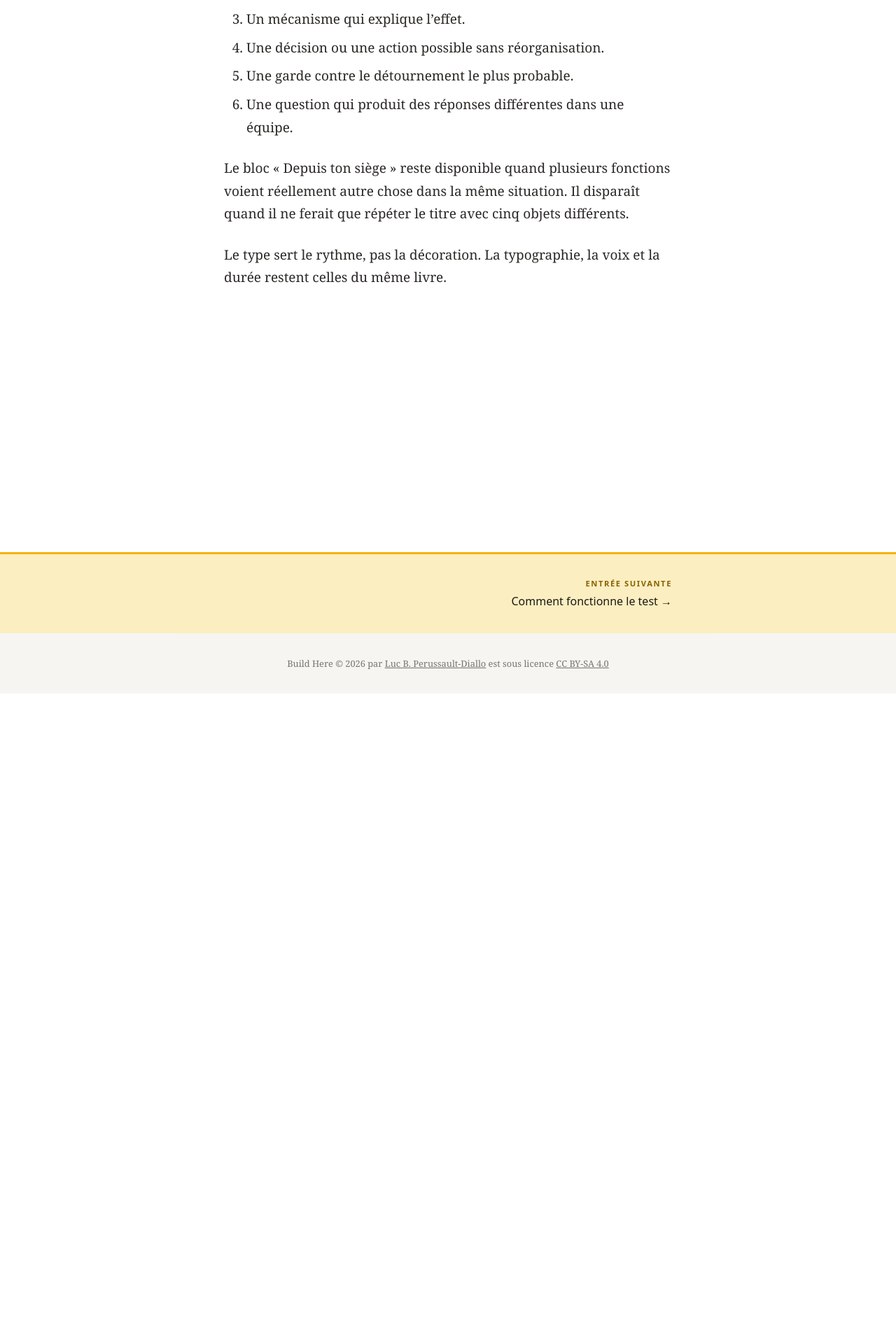
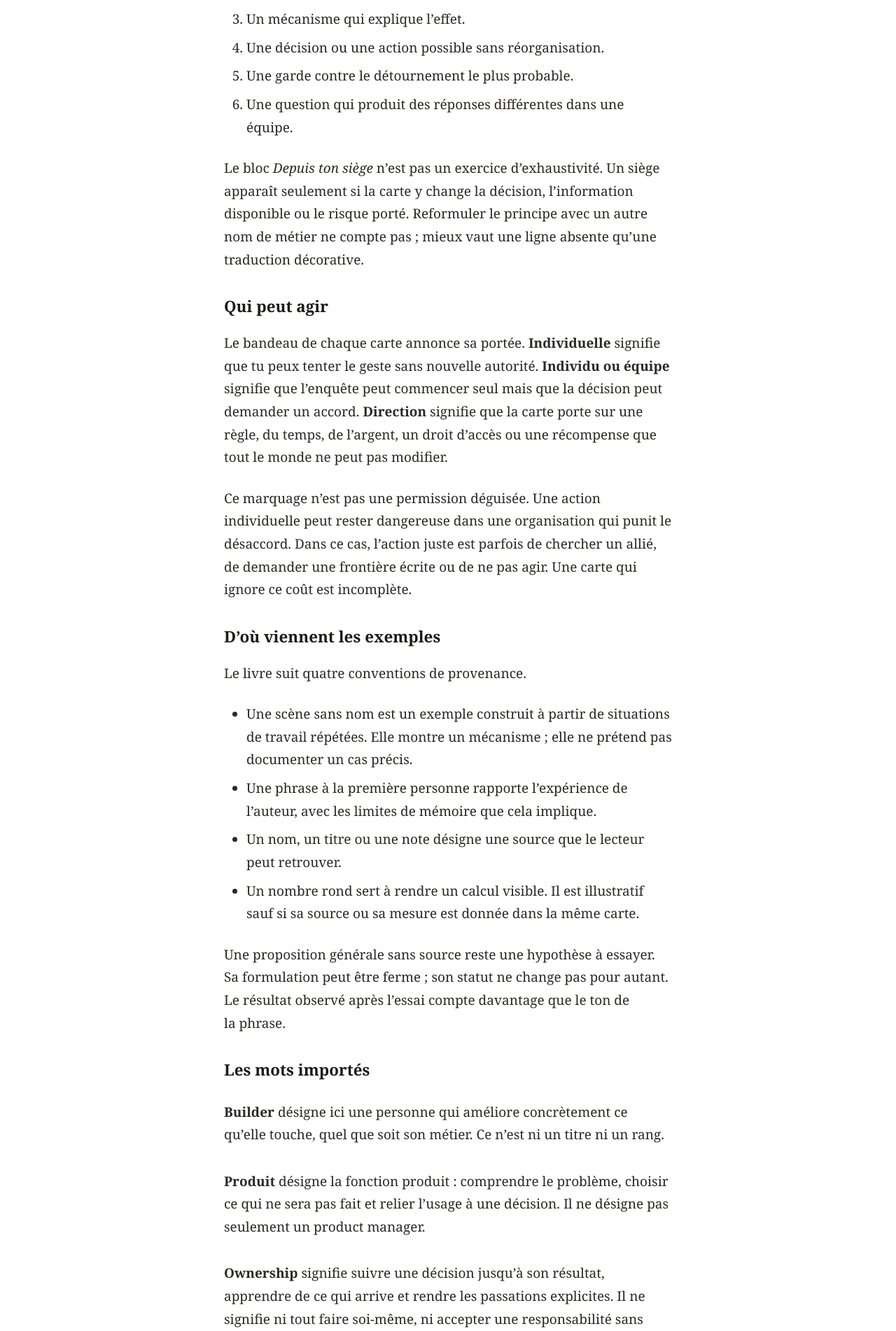
Before and after one commit to luuuc/build-here-book, a Jekyll site: the page built from _chapters/a1-les-quatre-types-de-cartes.md, in a window 1280 px wide. Shown: the part 2477-4379 px from the top of the page at 70% size. Built offline with Jekyll 4.4.1, drawn with Linux system fonts in a browser that asks for light colours; some of the changed text lies outside the part shown.

Commit message:
feat(chapters): chaque carte annonce qui peut agir
Un bandeau dit si le geste demandé se tente seul, demande un accord
d'équipe, ou relève de la direction. Les annexes écrivent aussi d'où
viennent les exemples et ce que le livre entend par builder, produit,
ownership et référence.

```diff
--- a/_chapters/a1-les-quatre-types-de-cartes.md
+++ b/_chapters/a1-les-quatre-types-de-cartes.md
@@ -69,6 +69,35 @@
 5. Une garde contre le détournement le plus probable.
 6. Une question qui produit des réponses différentes dans une équipe.
 
+Le bloc *Depuis ton siège* n'est pas un exercice d'exhaustivité. Un siège apparaît seulement si la carte y change la décision, l'information disponible ou le risque porté. Reformuler le principe avec un autre nom de métier ne compte pas ; mieux vaut une ligne absente qu'une traduction décorative.
+
+## Qui peut agir
+
+Le bandeau de chaque carte annonce sa portée. **Individuelle** signifie que tu peux tenter le geste sans nouvelle autorité. **Individu ou équipe** signifie que l'enquête peut commencer seul mais que la décision peut demander un accord. **Direction** signifie que la carte porte sur une règle, du temps, de l'argent, un droit d'accès ou une récompense que tout le monde ne peut pas modifier.
+
+Ce marquage n'est pas une permission déguisée. Une action individuelle peut rester dangereuse dans une organisation qui punit le désaccord. Dans ce cas, l'action juste est parfois de chercher un allié, de demander une frontière écrite ou de ne pas agir. Une carte qui ignore ce coût est incomplète.
+
+## D'où viennent les exemples
+
+Le livre suit quatre conventions de provenance.
+
+- Une scène sans nom est un exemple construit à partir de situations de travail répétées. Elle montre un mécanisme ; elle ne prétend pas documenter un cas précis.
+- Une phrase à la première personne rapporte l'expérience de l'auteur, avec les limites de mémoire que cela implique.
+- Un nom, un titre ou une note désigne une source que le lecteur peut retrouver.
+- Un nombre rond sert à rendre un calcul visible. Il est illustratif sauf si sa source ou sa mesure est donnée dans la même carte.
+
+Une proposition générale sans source reste une hypothèse à essayer. Sa formulation peut être ferme ; son statut ne change pas pour autant. Le résultat observé après l'essai compte davantage que le ton de la phrase.
+
+## Les mots importés
+
+**Builder** désigne ici une personne qui améliore concrètement ce qu'elle touche, quel que soit son métier. Ce n'est ni un titre ni un rang.
+
+**Produit** désigne la fonction produit : comprendre le problème, choisir ce qui ne sera pas fait et relier l'usage à une décision. Il ne désigne pas seulement un product manager.
+
+**Ownership** signifie suivre une décision jusqu'à son résultat, apprendre de ce qui arrive et rendre les passations explicites. Il ne signifie ni tout faire soi-même, ni accepter une responsabilité sans autorité, ni offrir du travail hors contrat.
+
+**Référence** désigne un travail dont d'autres peuvent vérifier et réutiliser la méthode. Elle ne suppose ni audience, ni célébrité, ni publication permanente.
+
 Le bloc « Depuis ton siège » reste disponible quand plusieurs fonctions voient réellement autre chose dans la même situation. Il disparaît quand il ne ferait que répéter le titre avec cinq objets différents.
 
 Le type sert le rythme, pas la décoration. La typographie, la voix et la durée restent celles du même livre.
--- a/_data/interface.yml
+++ b/_data/interface.yml
@@ -34,6 +34,11 @@
     diagnostic: "Diagnostic"
     pratique: "Pratique"
     systeme: "Système"
+  portees:
+    principe: "Portée : individuelle"
+    diagnostic: "Portée : individu ou équipe"
+    pratique: "Portée : individuelle"
+    systeme: "Portée : direction"
 
 # La note d'une entree.
 #
--- a/_includes/book-body.html
+++ b/_includes/book-body.html
@@ -45,6 +45,7 @@
             {% endif %}
             {% if c.metadata.reading_time_in_minutes %}<span>{{ c.metadata.reading_time_in_minutes }} min</span>{% endif %}
             {% if c.card_type %}<span>{{ site.data.interface.lecture.types[c.card_type] }}</span>{% endif %}
+            {% if c.card_type %}<span>{{ c.action_scope | default: site.data.interface.lecture.portees[c.card_type] }}</span>{% endif %}
           </p>
           {% if is_section %}
             <h2 class="chapter-title">{{ c.title }}</h2>
--- a/_includes/epub-body.html
+++ b/_includes/epub-body.html
@@ -35,6 +35,7 @@
           {% unless c.part == c.title %}<span>{{ c.part }}</span>{% endunless %}
         {% endif %}
         {% if c.metadata.reading_time_in_minutes %}<span>{{ c.metadata.reading_time_in_minutes }} min</span>{% endif %}
+        {% if c.card_type %}<span>{{ site.data.interface.lecture.types[c.card_type] }}</span><span>{{ c.action_scope | default: site.data.interface.lecture.portees[c.card_type] }}</span>{% endif %}
       </div>
       {% if c.description %}<div class="chapter-lede">{{ c.description }}</div>{% endif %}
       {% if c.author %}<p class="chapter-author">Écrite par {{ c.author | escape }}</p>{% endif %}
--- a/_layouts/chapter.html
+++ b/_layouts/chapter.html
@@ -29,6 +29,7 @@
           {% endif %}
           {% if page.metadata.reading_time_in_minutes %}<span>{{page.metadata.reading_time_in_minutes}} min</span>{% endif %}
           {% if page.card_type %}<span class="card-type">{{ site.data.interface.lecture.types[page.card_type] }}</span>{% endif %}
+          {% if page.card_type %}<span>{{ page.action_scope | default: site.data.interface.lecture.portees[page.card_type] }}</span>{% endif %}
           <!-- Les deux actions de page, groupees. Le conteneur porte la
                marge automatique : sur les boutons eux-memes, deux marges
                automatiques se partagent l'espace libre et laissent un trou
```
